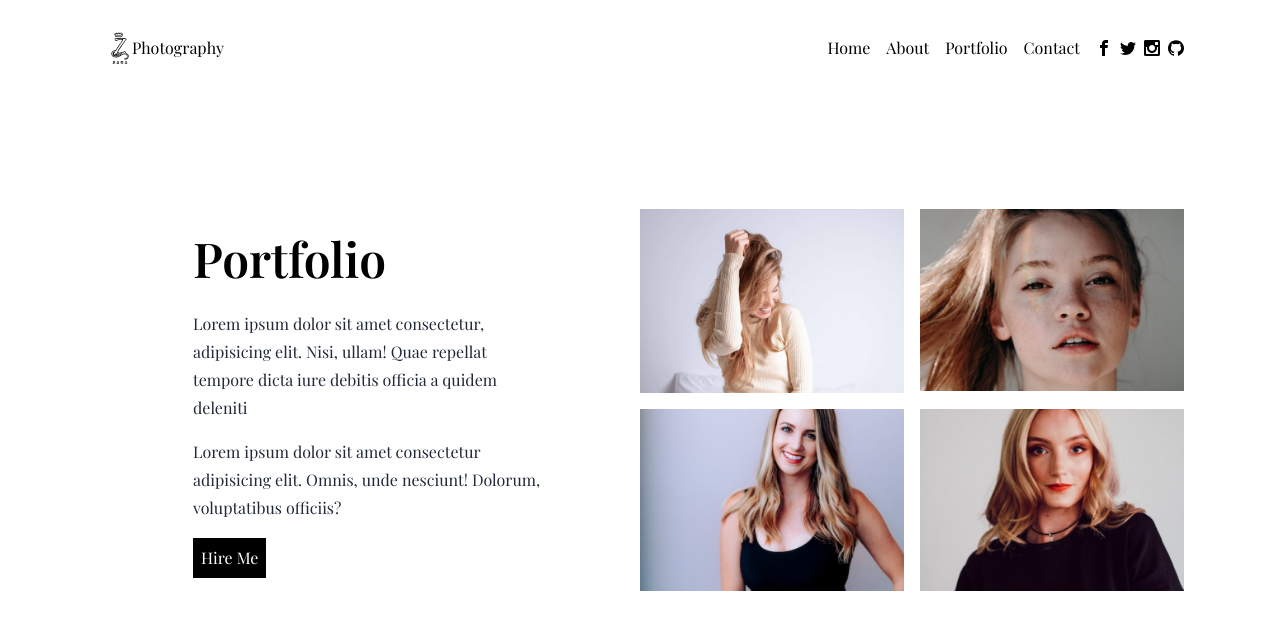
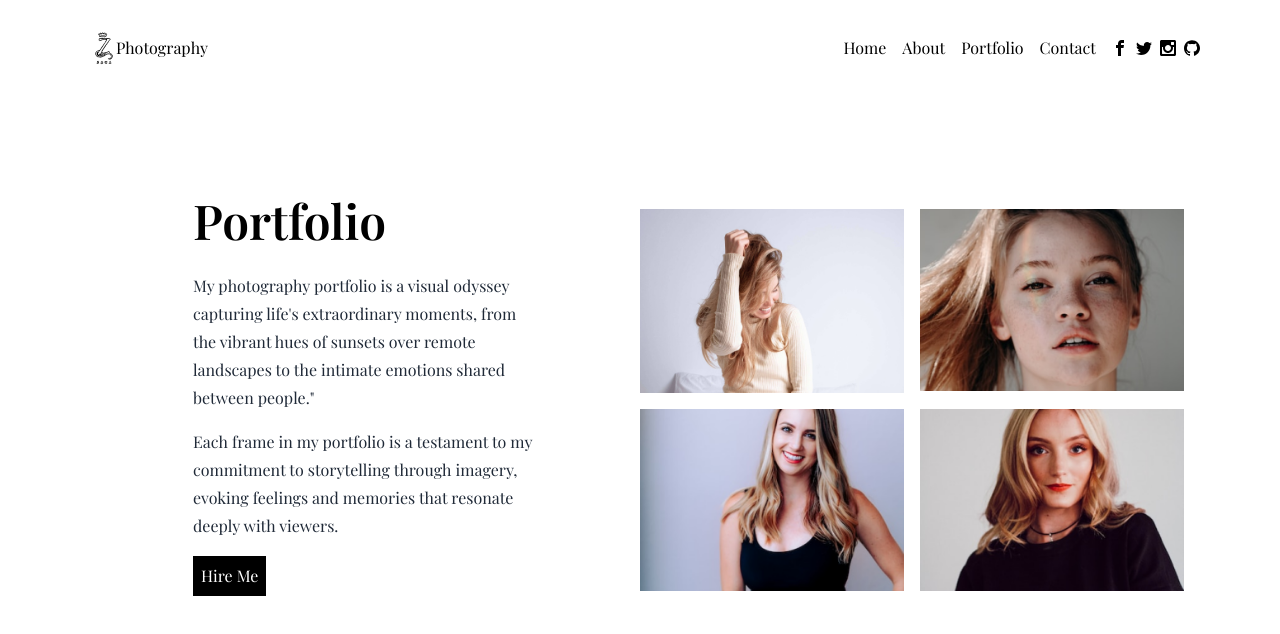
Before and after one commit to ThunderboltForEver/Photography, a Next.js app: page /portfolio in a window 1280 px wide. Shown: the top 634 px of the page. Built offline with nearby package versions, Linux system fonts and the light colour scheme; a web font is replaced by a local one.

Commit message:
Added Changes

```diff
--- a/app/(pages)/about/page.tsx
+++ b/app/(pages)/about/page.tsx
@@ -4,21 +4,23 @@ import womanImage from "../../../public/img/about/woman.png";
 
 export default function About() {
   return (
-    <section className="grid grid-cols-1 gap-8 lg:gap-0 md:grid-cols-2 items-center h-screen md:px-8 lg:px-24">
-      <div className="max-w-[90%] md:max-w-[380px] mx-auto">
+    <section className="grid grid-cols-1 gap-8 lg:gap-0 md:grid-cols-2 items-center min-h-screen px-4 md:px-8 lg:px-24">
+      <div className=" md:max-w-[380px] mx-auto sm:pt-24 md:pt-0">
         <Image src={womanImage} alt="" className="max-h-full" />
       </div>
-      <div className="flex flex-col gap-4 py-5 items-start max-w-[70%] md:max-w-[350px] max-[768px]:mx-auto">
-        <h1 className="text-[2.5rem] sm:text-[3rem] font-semibold" >About Me</h1>
+      <div className="flex flex-col gap-4 py-5 items-start md:max-w-[350px] max-[768px]:mx-auto">
+        <h1 className="text-[2.5rem] sm:text-[3rem] font-semibold">About Me</h1>
         <p className="text-gray-800 leading-7">
-          Lorem ipsum dolor sit amet consectetur, adipisicing elit. Nisi, ullam!
-          Quae repellat tempore dicta iure debitis officia a quidem deleniti
+          In photography, I discover joy and creative expression. With a passion
+          for capturing beauty and emotions, I invite you to explore my visual
         </p>
         <p className="text-gray-800 leading-7">
-          Lorem ipsum dolor sit amet consectetur adipisicing elit. Omnis, unde
-          nesciunt! Dolorum, voluptatibus officiis?
+          journey. Through my lens, I aim to reveal the extraordinary in the
+          ordinary and share unfolding stories in each frame.
         </p>
-        <Link href={'/portfolio'} className='btn'>View My Work</Link>
+        <Link href={"/portfolio"} className="btn">
+          View My Work
+        </Link>
       </div>
     </section>
   );
--- a/app/(pages)/portfolio/page.tsx
+++ b/app/(pages)/portfolio/page.tsx
@@ -3,35 +3,35 @@ import Link from "next/link";
 import React from "react";
 import { woman1, woman2, woman3, woman4 } from "@/public/img/exports";
 
-const images = [woman1,woman2, woman3, woman4];
+const images = [woman1, woman2, woman3, woman4];
 
 export default function Portfolio() {
   return (
-    <section className="grid grid-cols-1 gap-8 lg:gap-0 md:grid-cols-2 items-center min-h-screen md:px-8 lg:px-24">
-      <div className="flex flex-col gap-4 py-5 items-start max-w-[70%] md:max-w-[350px] mx-auto">
+    <section className="grid grid-cols-1 gap-8 lg:gap-0 md:grid-cols-2 items-center min-h-screen px-4 md:px-8 lg:px-24">
+      <div className="flex flex-col gap-4 py-5 items-start sm:max-w-[70%] md:max-w-[350px] mx-auto sm:pt-24 md:pt-0">
         <h1 className="text-[2.5rem] sm:text-[3rem] font-semibold">
           Portfolio
         </h1>
         <p className="text-gray-800 leading-7">
-          Lorem ipsum dolor sit amet consectetur, adipisicing elit. Nisi, ullam!
-          Quae repellat tempore dicta iure debitis officia a quidem deleniti
+          My photography portfolio is a visual odyssey capturing life's
+          extraordinary moments, from the vibrant hues of sunsets over remote
+          landscapes to the intimate emotions shared between people."
         </p>
         <p className="text-gray-800 leading-7">
-          Lorem ipsum dolor sit amet consectetur adipisicing elit. Omnis, unde
-          nesciunt! Dolorum, voluptatibus officiis?
+          Each frame in my portfolio is a testament to my commitment to
+          storytelling through imagery, evoking feelings and memories that
+          resonate deeply with viewers.
         </p>
         <Link href={"/contact"} className="btn">
           Hire Me
         </Link>
       </div>
-      <div className="grid grid-cols-1 mx-auto md:grid-cols-2 gap-4">
-        {images.map((image,key) => (
-            <div key={key} className="overflow-hidden">
-            <Image src={image} alt="" className="hover:scale-110 transition" />
-            </div>
-          ))}
-
-
+      <div className=" flex flex-wrap justify-center md:grid md:grid-cols-2 gap-4 ">
+        {images.map((image) => (
+          <div className="overflow-hidden w-full sm:w-[70%] md:w-full">
+            <Image src={image} alt="" className="hover:scale-110 transition w-full" />
+          </div>
+        ))}
       </div>
     </section>
   );
--- a/app/components/Header.tsx
+++ b/app/components/Header.tsx
@@ -4,7 +4,7 @@ import logo from "../../public/zana.svg";
 import Socials from "./Socials";
 export default function Header() {
   return (
-    <header className="md:px-8 lg:px-24 h-24 flex justify-between items-center relative md:fixed w-full z-30">
+    <header className="px-4 md:px-8 xl:px-20 h-24 flex justify-between items-center relative sm:fixed w-full z-30">
       <Link href={"/"} className="flex items-center">
         <Image src={logo} alt="" className="w-12" />
         <h1 className="-translate-x-3">Photography</h1>
--- a/app/page.tsx
+++ b/app/page.tsx
@@ -5,10 +5,10 @@ import womanImage from "../public/img/home/woman.png";
 export default function Home() {
   return (
     <>
-      <main className="flex flex-col md:flex-row h-screen md:px-8 lg:px-24 items-center md:relative">
-        <div className=" md:ml-20 mb-10 md:absolute md:z-30">
+      <main className="grid grid-cols-1 sm:grid-cols-2 md:grid-cols-[40%,1fr] lg:grid-cols-2 mx-auto h-screen px-4 md:px-8  xl:px-20 items-center">
+        <div className="mx-auto mb-10 md:relative md:left-12 min-w-fit">
           <div className="mb-6">
-            <h1 className="text-[2.4rem] md:text-[3rem] lg:text-[4.5rem] font-semibold">
+            <h1 className="text-[2.5rem] lg:text-[4rem] font-semibold">
               Photographer <br /> & Film Maker
             </h1>
             <p className="text-[1.3rem]">Los Angles , USA</p>
@@ -18,8 +18,8 @@ export default function Home() {
           </Link>
         </div>
 
-        <div className="md:max-w-[50%] h-full md:absolute md:right-[30px] lg:right-[94px] overflow-hidden">
-          <Image src={womanImage} alt={""} className="h-full hover:scale-110 transition duration-300"/>
+        <div className="max-w-full h-full overflow-hidden">
+          <Image src={womanImage} alt={""} className="max-h-full min-h-full hover:scale-110 transition duration-300"/>
         </div>
       </main>
     </>
```
Also changed, not shown: 1 other file (tests, documents, lock files or other folders).
